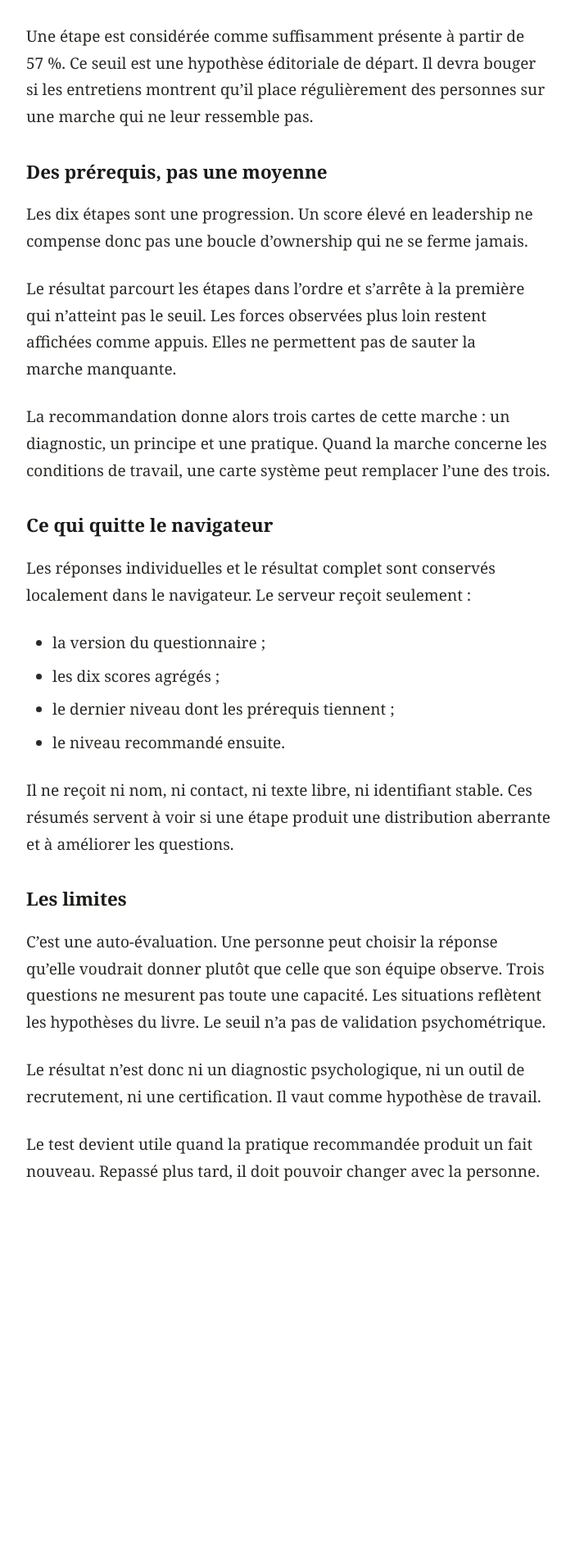
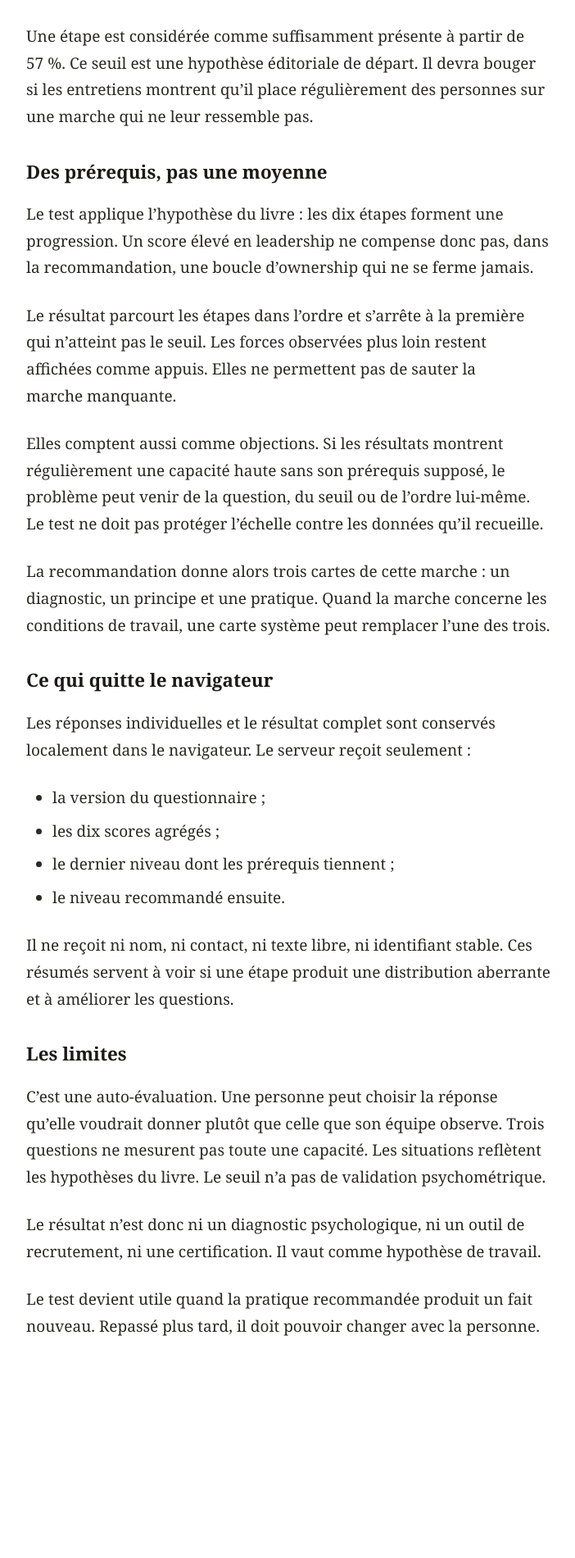
Before and after one commit to luuuc/build-here-book, a Jekyll site: the page built from _chapters/a2-comment-fonctionne-le-test.md, in a window 1280 px wide. Shown: the part 1042-2943 px from the top of the page at 82% size, without its empty margins (288-990 px from the left). Built offline with Jekyll 4.4.1, drawn with Linux system fonts in a browser that asks for light colours.

Commit message:
feat(chapters): l'échelle est donnée comme une hypothèse à contester
L'ordre des dix étapes est le modèle du livre, pas un résultat mesuré.
Le test le dit aussi : un score haut sans son prérequis compte comme
une objection à l'échelle, pas comme une anomalie du lecteur.

```diff
--- a/_chapters/a2-comment-fonctionne-le-test.md
+++ b/_chapters/a2-comment-fonctionne-le-test.md
@@ -38,9 +38,11 @@ Une étape est considérée comme suffisamment présente à partir de 57 %. Ce
 
 ## Des prérequis, pas une moyenne
 
-Les dix étapes sont une progression. Un score élevé en leadership ne compense donc pas une boucle d'ownership qui ne se ferme jamais.
+Le test applique l'hypothèse du livre : les dix étapes forment une progression. Un score élevé en leadership ne compense donc pas, dans la recommandation, une boucle d'ownership qui ne se ferme jamais.
 
 Le résultat parcourt les étapes dans l'ordre et s'arrête à la première qui n'atteint pas le seuil. Les forces observées plus loin restent affichées comme appuis. Elles ne permettent pas de sauter la marche manquante.
+
+Elles comptent aussi comme objections. Si les résultats montrent régulièrement une capacité haute sans son prérequis supposé, le problème peut venir de la question, du seuil ou de l'ordre lui-même. Le test ne doit pas protéger l'échelle contre les données qu'il recueille.
 
 La recommandation donne alors trois cartes de cette marche : un diagnostic, un principe et une pratique. Quand la marche concerne les conditions de travail, une carte système peut remplacer l'une des trois.
 
```
Also changed, not shown: _chapters/00-introduction.md (+1 -1 lines).
